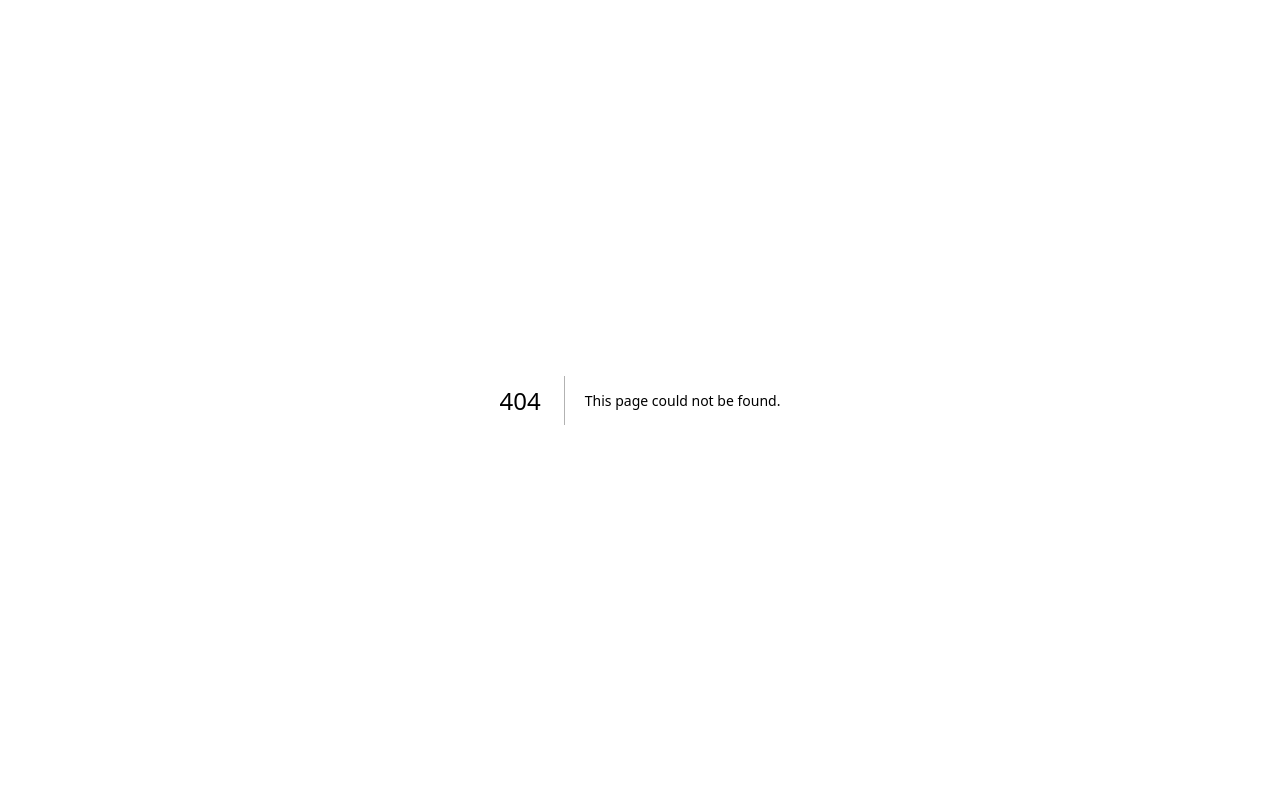
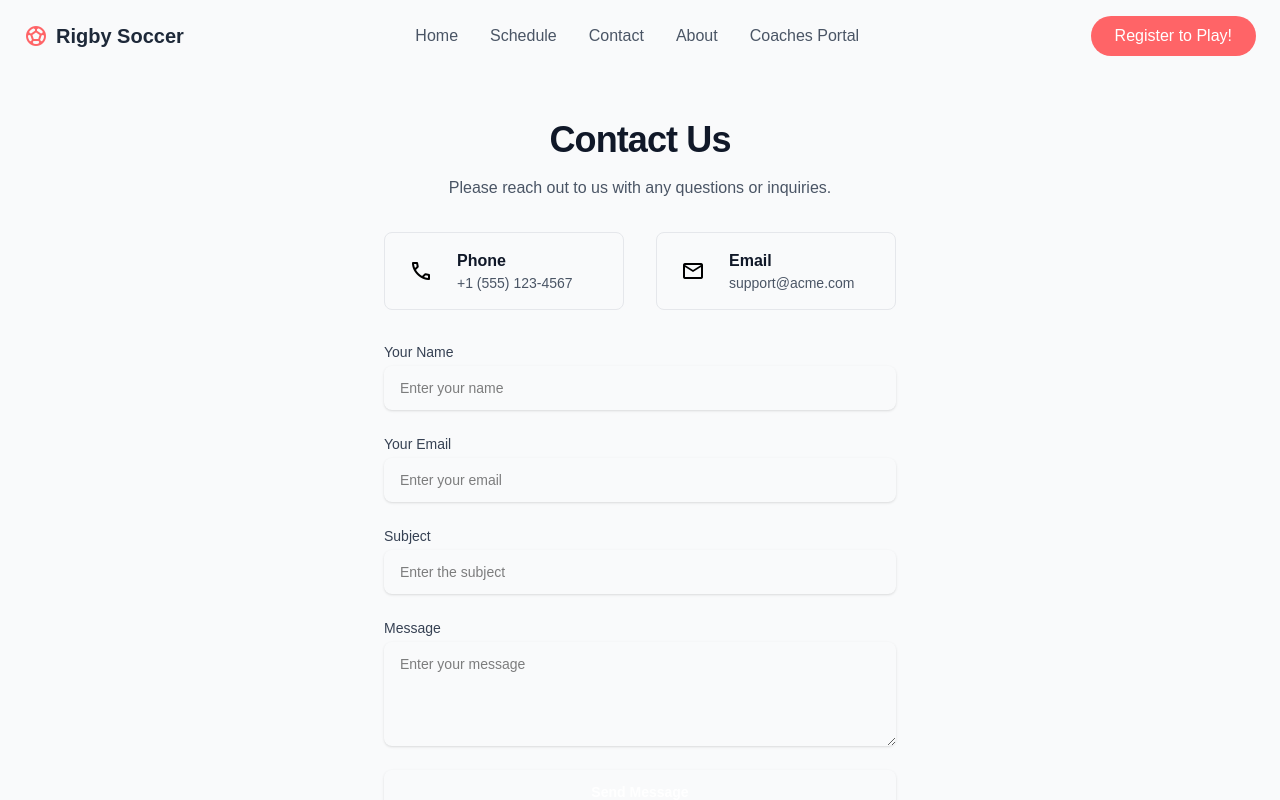
Before and after one commit to cameroncrook/rfsc, a Next.js app: page /contact in a window 1280 px wide. Before the commit this address had no page. Shown: the top 800 px of the page. Built offline with nearby package versions, Linux system fonts and the light colour scheme.

Commit message:
Contact Page

```diff
--- /dev/null
+++ b/src/app/contact/page.tsx
@@ -0,0 +1,74 @@
+import Image from "next/image";
+
+// Modules
+import MainNav from "../../components/mainNav"
+
+export default function Contact() {
+    return (
+        <div>
+            <header>
+                <MainNav />
+            </header>
+            <main className="flex flex-1 items-center justify-center py-12 px-4">
+                <div className="w-full max-w-lg space-y-8">
+                    <div className="text-center">
+                        <h1 className="text-3xl font-bold tracking-tight text-gray-900 dark:text-white sm:text-4xl">Contact Us</h1>
+                        <p className="mt-4 text-gray-600 dark:text-gray-400">Please reach out to us with any questions or inquiries.</p>
+                    </div>
+
+                    <div className="grid grid-cols-1 gap-x-8 gap-y-6 md:grid-cols-2">
+                        <div className="flex items-center gap-4 rounded-lg border border-gray-200 dark:border-gray-700 p-4">
+                            <div className="flex size-10 shrink-0 items-center justify-center rounded-full bg-primary/10 text-primary">
+                                <span className="material-symbols-outlined"> phone </span>
+                            </div>
+                            <div>
+                                <h3 className="font-semibold text-gray-900 dark:text-white">Phone</h3>
+                                <p className="text-sm text-gray-600 dark:text-gray-400">+1 (555) 123-4567</p>
+                            </div>
+                        </div>
+
+                        <div className="flex items-center gap-4 rounded-lg border border-gray-200 dark:border-gray-700 p-4">
+                            <div className="flex size-10 shrink-0 items-center justify-center rounded-full bg-primary/10 text-primary">
+                                <span className="material-symbols-outlined"> email </span>
+                            </div>
+                            <div>
+                                <h3 className="font-semibold text-gray-900 dark:text-white">Email</h3>
+                                <p className="text-sm text-gray-600 dark:text-gray-400">support@acme.com</p>
+                            </div>
+                        </div>
+                    </div>
+
+                    <form className="space-y-6">
+                        <div>
+                            <label className="block text-sm font-medium text-gray-700 dark:text-gray-300" htmlFor={"name"}>Your Name</label>
+                            <div className="mt-1">
+                            <input className="block w-full rounded-lg border-gray-300 dark:border-gray-600 bg-background-light dark:bg-background-dark shadow-sm focus:border-primary focus:ring-primary sm:text-sm py-3 px-4" id="name" name="name" placeholder="Enter your name" type="text"/>
+                        </div>
+                        </div>
+                        <div>
+                            <label className="block text-sm font-medium text-gray-700 dark:text-gray-300" htmlFor={"email"}>Your Email</label>
+                            <div className="mt-1">
+                                <input className="block w-full rounded-lg border-gray-300 dark:border-gray-600 bg-background-light dark:bg-background-dark shadow-sm focus:border-primary focus:ring-primary sm:text-sm py-3 px-4" id="email" name="email" placeholder="Enter your email" type="email"/>
+                            </div>
+                        </div>
+                        <div>
+                            <label className="block text-sm font-medium text-gray-700 dark:text-gray-300" htmlFor={"subject"}>Subject</label>
+                            <div className="mt-1">
+                                <input className="block w-full rounded-lg border-gray-300 dark:border-gray-600 bg-background-light dark:bg-background-dark shadow-sm focus:border-primary focus:ring-primary sm:text-sm py-3 px-4" id="subject" name="subject" placeholder="Enter the subject" type="text"/>
+                            </div>
+                        </div>
+                        <div>
+                            <label className="block text-sm font-medium text-gray-700 dark:text-gray-300" htmlFor={"message"}>Message</label>
+                            <div className="mt-1">
+                                <textarea className="block w-full rounded-lg border-gray-300 dark:border-gray-600 bg-background-light dark:bg-background-dark shadow-sm focus:border-primary focus:ring-primary sm:text-sm py-3 px-4" id="message" name="message" placeholder="Enter your message" rows={4}></textarea>
+                            </div>
+                        </div>
+                        <div>
+                            <button className="flex w-full justify-center rounded-lg bg-primary py-3 px-4 text-sm font-semibold text-white shadow-sm hover:bg-primary/90 focus:outline-none focus:ring-2 focus:ring-primary focus:ring-offset-2 dark:focus:ring-offset-background-dark" type="submit">Send Message</button>
+                        </div>
+                    </form>
+                </div>
+            </main>
+        </div>
+    );
+}
--- a/src/app/layout.tsx
+++ b/src/app/layout.tsx
@@ -29,6 +29,7 @@ export default function RootLayout({
     <html lang="en">
       <head>
         <link href="https://fonts.googleapis.com/icon?family=Material+Icons" rel="stylesheet" />
+        <link href="https://fonts.googleapis.com/css2?family=Material+Symbols+Outlined" rel="stylesheet" />
       </head>
       <body
         className={`${geistSans.variable} ${geistMono.variable} bg-gray-50 antialiased`}
--- /dev/null
+++ b/src/app/schedule/page.tsx
@@ -0,0 +1,16 @@
+import Image from "next/image";
+
+// Modules
+import MainNav from "../../components/mainNav"
+
+/! Follow design in Stitch but instead just go by month and show date with big bold letters. Vertical list with Date and then list of games. Display for entire month./
+
+export default function Schedule() {
+    return (
+        <div className="font-sans">
+            <header>
+                <MainNav />
+            </header>
+        </div>
+    );
+}
--- a/src/components/mainNav.tsx
+++ b/src/components/mainNav.tsx
@@ -9,10 +9,10 @@ const MainNav: React.FC = () => (
 
         <nav className="hidden md:flex items-center space-x-8 text-gray-600">
             <a className="hover:text-red-400 transition-colors" href="/">Home</a>
-            <a className="hover:text-red-400 transition-colors" href="#">Schedule</a>
-            <a className="hover:text-red-400 transition-colors" href="#">Contact</a>
-            <a className="hover:text-red-400 transition-colors" href="#">Gallery</a>
+            <a className="hover:text-red-400 transition-colors" href="/schedule">Schedule</a>
+            <a className="hover:text-red-400 transition-colors" href="/contact">Contact</a>
             <a className="hover:text-red-400 transition-colors" href="/about">About</a>
+            <a className="hover:text-red-400 transition-colorrs" href="/coaches">Coaches Portal</a>
         </nav>
 
         <a className="bg-red-400 text-white px-6 py-2 rounded-full hover:bg-red-500 transition-colors hidden md:block" href="/register">Register to Play!</a>
```
